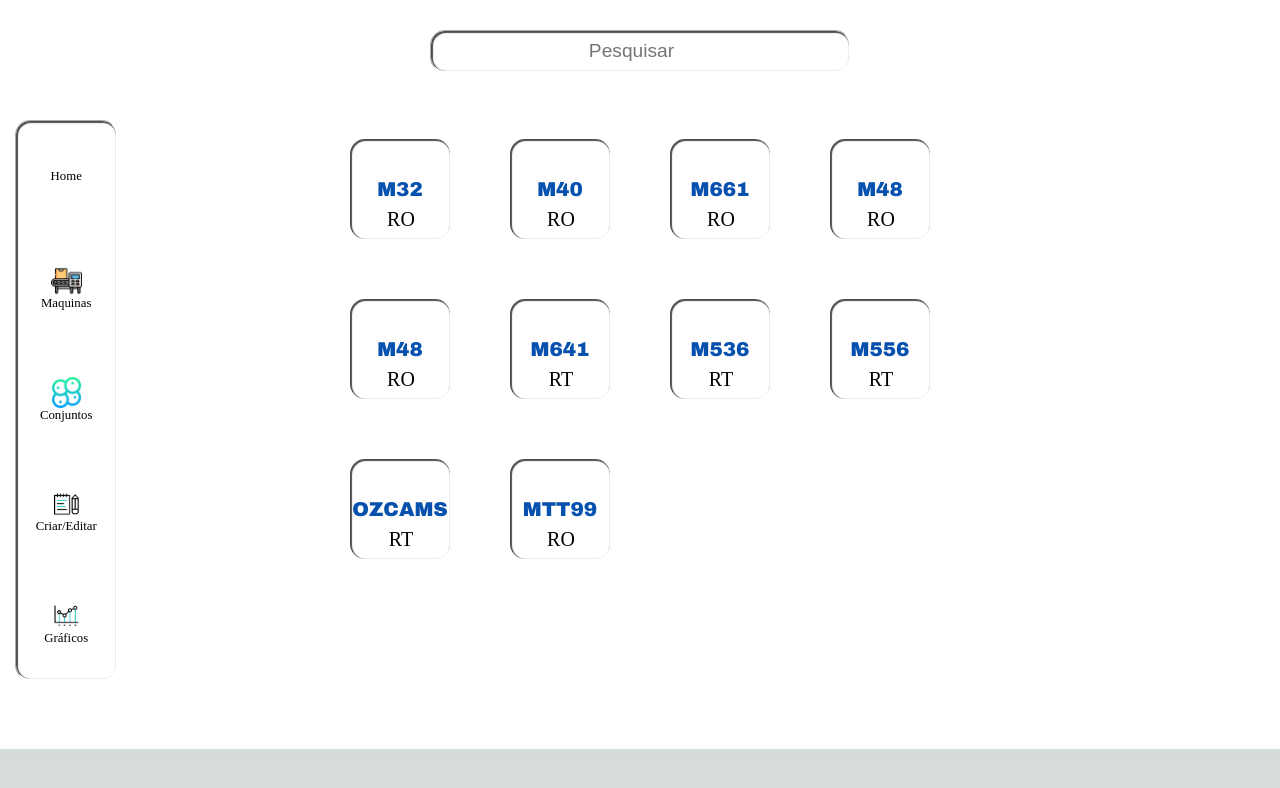
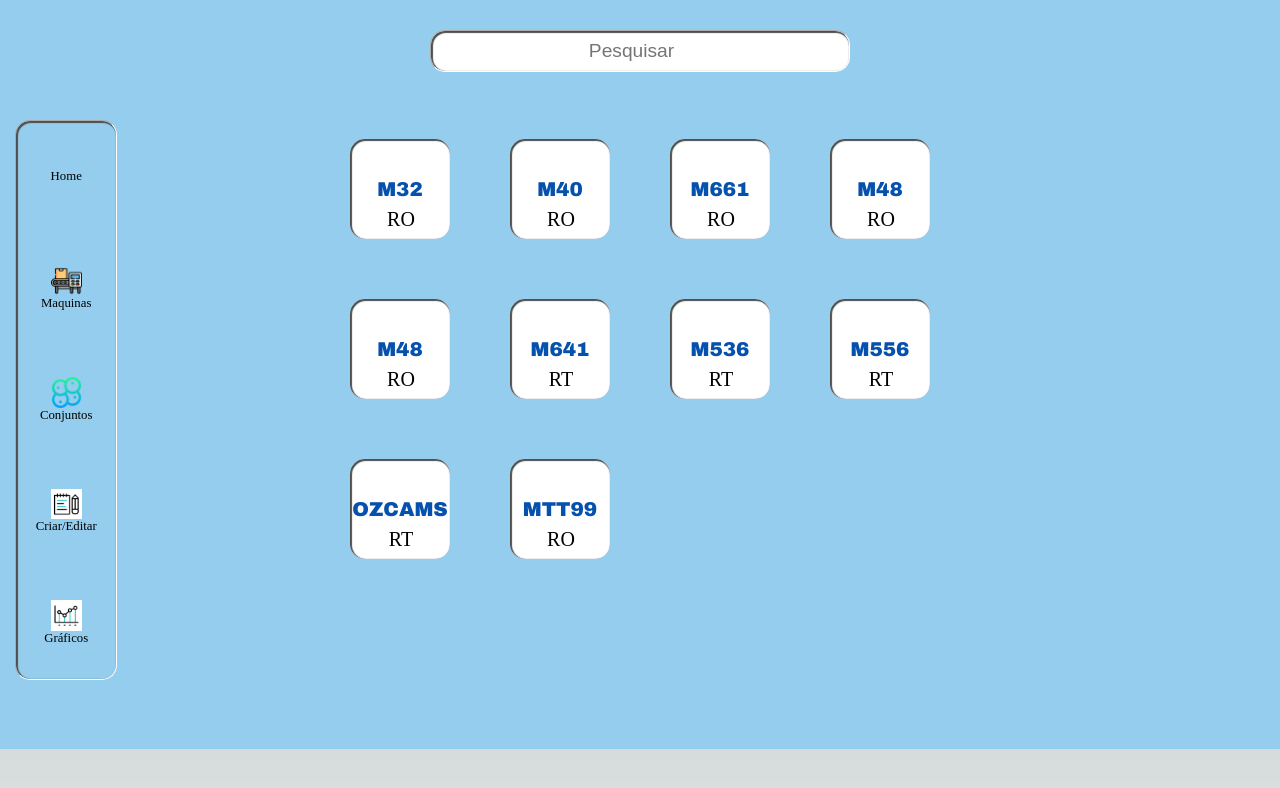
Before and after one commit to FabricioMSilva/ProjectGR, a Next.js app: page /Maquinas in a window 1280 px wide. Shown: the top 788 px of the page. Built offline with nearby package versions, Linux system fonts and the light colour scheme.

Commit message:
background

```diff
--- a/styles/MaqCard.module.css
+++ b/styles/MaqCard.module.css
@@ -5,7 +5,7 @@
   margin: 0;
   padding: 0;
   justify-items: center;
-background-color: white;
+  background-color: rgb(149, 205, 238);
 
 }
 
--- a/styles/Paginainicial.module.css
+++ b/styles/Paginainicial.module.css
@@ -2,7 +2,7 @@
     display: flex;
     justify-content: center;
     align-items: center;
- background-color: white;
+ background-color: rgb(149, 205, 238);
     width: 100vw;
 
 }
--- a/styles/card.module.css
+++ b/styles/card.module.css
@@ -5,7 +5,7 @@
   margin: 0;
   padding: 0;
   justify-items: center;
-background-color: white;
+  background-color: rgb(149, 205, 238);
 
 }
 
@@ -25,13 +25,10 @@ background-color: white;
   text-align: center;
   border-radius: 25px;
   background-color: white;
-
   color: rgb(0, 0, 0);
-
   border: 1px rgb(255, 255, 255) inset;
   border-radius: 15px 15px 15px 15px;
   box-shadow: inset rgb(78, 78, 77) 1px 1px 1px 1px;
-
 
 
 }
```
